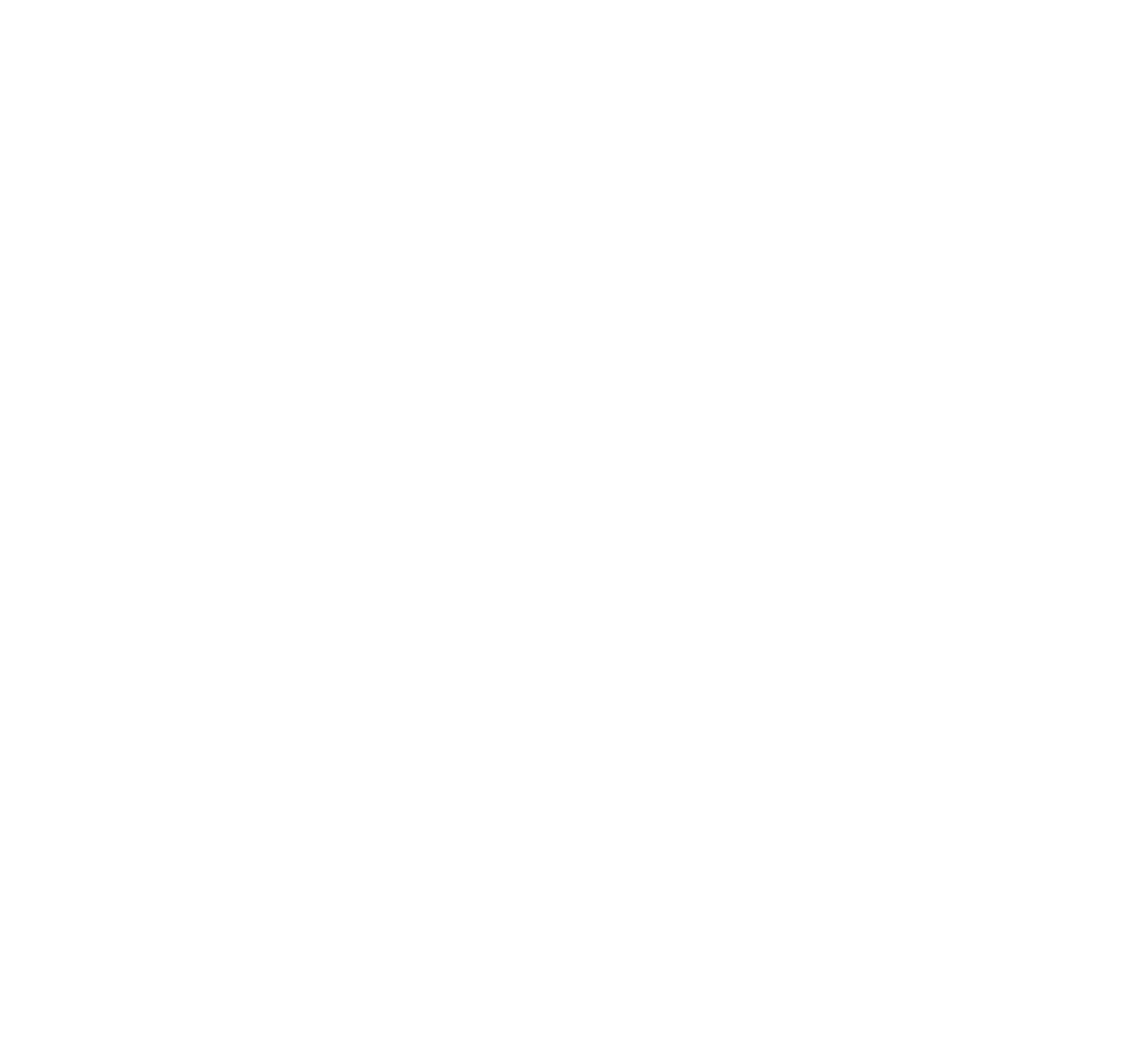
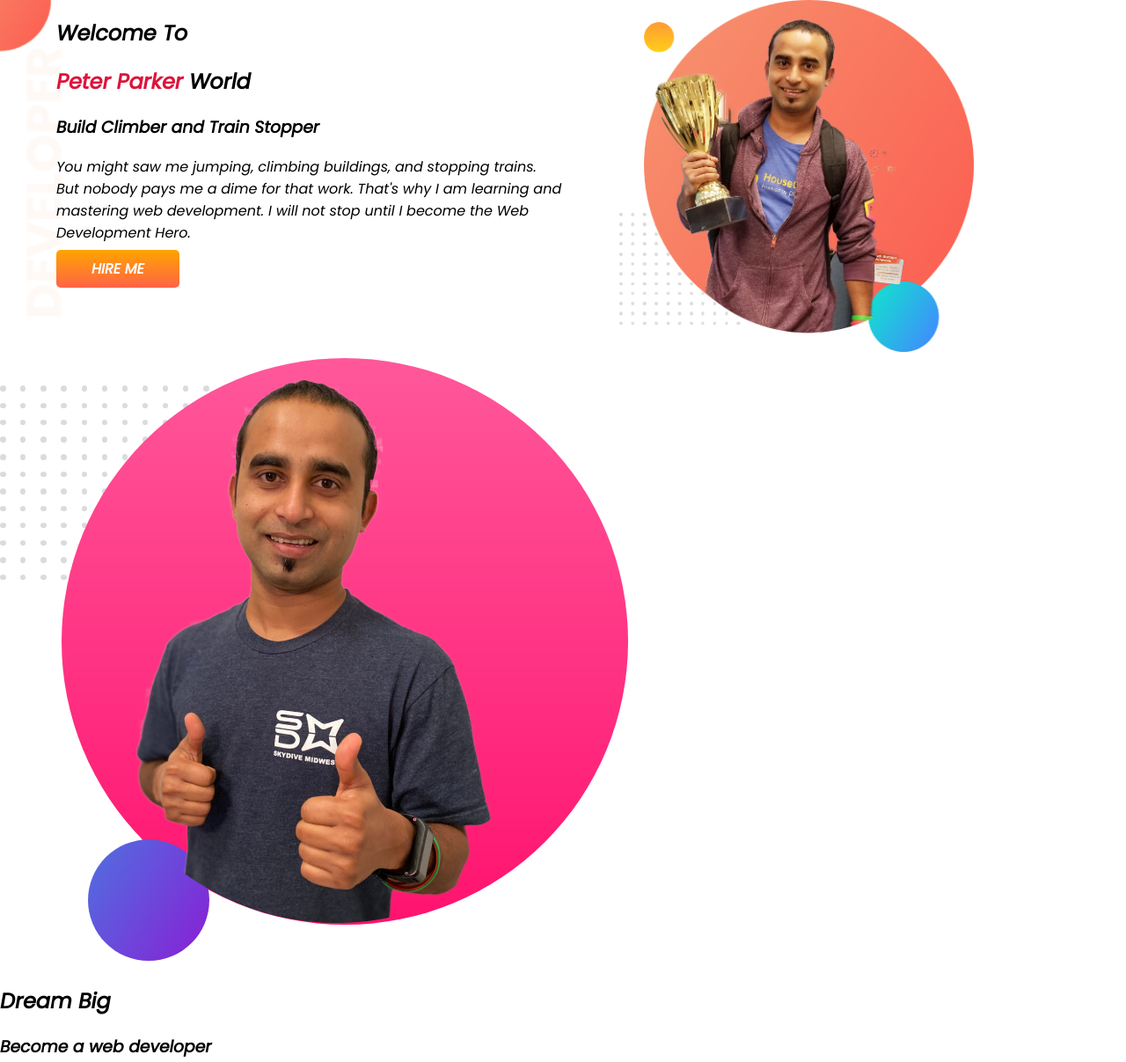
Before and after one commit to asrafulnahid/trial-repo, a plain HTML site: page index.html in a window 1280 px wide. Shown: the top 1207 px of the page at 88% size. Before the commit the page ends 800 px from the top, so only its background shows below. Drawn offline with Linux system fonts and the light colour scheme.

Commit message:
top banu

```diff
--- a/index.html
+++ b/index.html
@@ -6,8 +6,33 @@
     <meta name="viewport" content="width=device-width, initial-scale=1.0">
     <title>nahid portfolio</title>
     <link rel="stylesheet" href="style.css">
+    <link rel="preconnect" href="https://fonts.googleapis.com">
+    <link rel="preconnect" href="https://fonts.gstatic.com" crossorigin>
+    <link href="https://fonts.googleapis.com/css2?family=Poppins:ital@1&display=swap" rel="stylesheet">
+
 </head>
 <body>
 
+    <section class="peter-parker">
+        <div class="half"><h1>Welcome To</h1>
+            <h1><span class="author-name">Peter Parker</span> World</h1>
+            <h3>Build Climber and Train Stopper</h3>
+            <p>You might saw me jumping, climbing buildings, and stopping trains. But nobody pays me a dime for that work. That's why I am learning and mastering web development. I will not stop until I become the Web Development Hero.</p>
+            <a class="hire-button" target="_blank" href="https://github.com/asrafulnahid/trial-repo">HIRE ME</a></div>
+            <div class="half"><img src="image/jhankar.png" alt=""></div>
+    </section>
+
+    <section class="dream">
+        <div>
+          <img src="image/jhankar2.png" alt="hero">
+        </div>
+        <div>
+            <h1>Dream Big</h1>
+            <h3>Become a web developer</h3>
+            <p>I already learned the basic HTML and CSS. I can build any simple website. I can even teach my grandma how to make simple website. My goal is to build 3 websites and learn advanced topics</p>
+            <a href="https://github.com/asrafulnahid/trial-repo">DOWNLOAD</a>
+
+        </div>
+    </section>
 </body>
 </html>
--- a/style.css
+++ b/style.css
@@ -0,0 +1,30 @@
+body{
+    font-family: 'Poppins', sans-serif;
+    margin: 0px;
+}
+h1{
+    font: size 50px;;
+}
+.author-name{
+    color: crimson;
+}
+.peter-parker{
+    display: flex;
+    background-image: url(image/top-banner.png);
+    background-repeat: no-repeat;
+}
+.half{
+    width: 50%;
+    padding-left:5%;
+}
+.half img{
+    width: 70%;
+}
+.hire-button{
+    text-decoration: none;
+    padding: 10px 40px;
+    background-image: linear-gradient(orange,tomato);
+    border-radius: 5px;
+    color: white;
+    font-weight: 700;
+}
```
Also changed, not shown: image/dream-bg.png (added), image/exp-bg.png (added), image/jhankar.png (added), image/jhankar2.png (added), image/my-bg.png (added), image/my-bg2.png (added), image/top-banner.png (added).
